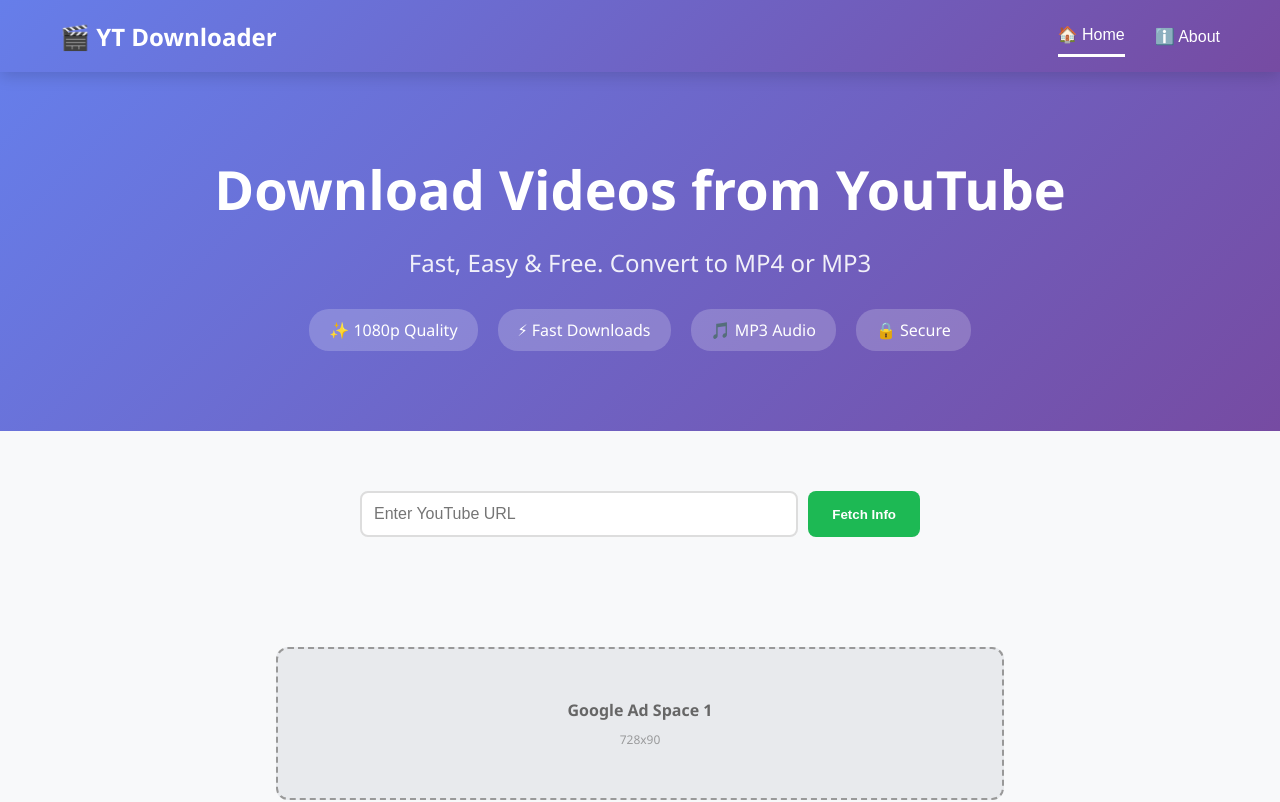
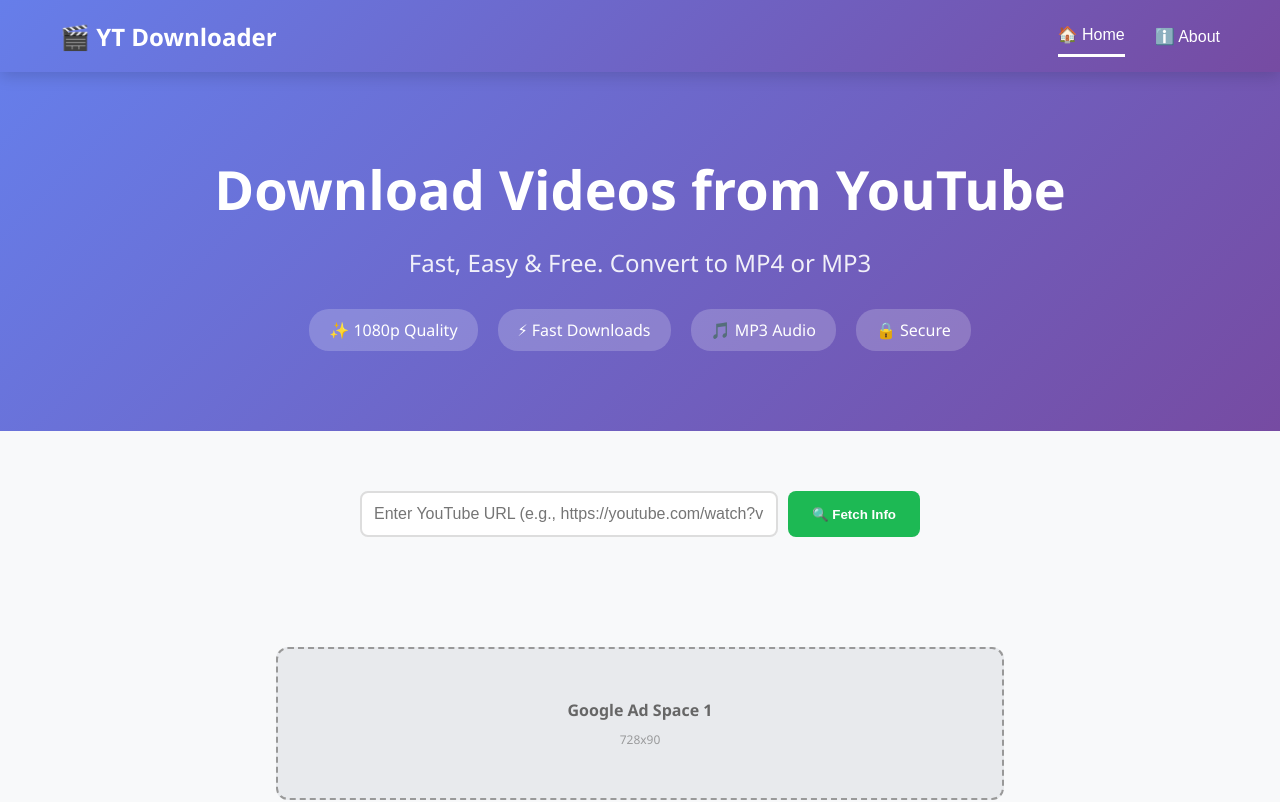
Before and after one commit to PenitentBot/video-downloader-frontend, a React (Create React App) app: page / in a window 1280 px wide. Shown: the top 802 px of the page. Built offline with nearby package versions, Linux system fonts and the light colour scheme.

Commit message:
Add complete functional DownloadForm

```diff
--- a/src/components/DownloadForm.js
+++ b/src/components/DownloadForm.js
@@ -23,7 +23,9 @@
     }
 
     if (isPlaylistUrl(url)) {
-      onPlaylistDetected(url);
+      if (onPlaylistDetected) {
+        onPlaylistDetected(url);
+      }
       return;
     }
 
@@ -45,7 +47,7 @@
       const data = await response.json();
       setMetadata(data);
     } catch (err) {
-      setError('❌ Failed to fetch video info');
+      setError('❌ Failed to fetch video info: ' + err.message);
       console.error(err);
     } finally {
       setLoading(false);
@@ -78,6 +80,7 @@
       link.click();
       document.body.removeChild(link);
 
+      setError('✅ Download started! Check your downloads folder.');
     } catch (err) {
       setError('❌ Download failed: ' + err.message);
       console.error(err);
@@ -91,13 +94,14 @@
       <div className="input-group">
         <input
           type="text"
-          placeholder="Enter YouTube URL"
+          placeholder="Enter YouTube URL (e.g., https://youtube.com/watch?v=...)"
           value={url}
           onChange={(e) => setUrl(e.target.value)}
           onKeyPress={(e) => e.key === 'Enter' && fetchMetadata()}
+          disabled={loading}
         />
         <button onClick={fetchMetadata} disabled={loading}>
-          {loading ? 'Loading...' : 'Fetch Info'}
+          {loading ? '⏳ Loading...' : '🔍 Fetch Info'}
         </button>
       </div>
 
@@ -115,7 +119,7 @@
                 checked={format === 'mp4'}
                 onChange={(e) => setFormat(e.target.value)}
               />
-              Video (MP4)
+              🎥 Video (MP4)
             </label>
             <label>
               <input
@@ -124,7 +128,7 @@
                 checked={format === 'audio'}
                 onChange={(e) => setFormat(e.target.value)}
               />
-              Audio (MP3)
+              🎵 Audio (MP3)
             </label>
           </div>
 
@@ -132,8 +136,8 @@
             <div className="quality-selector">
               <label>Quality:</label>
               <select value={quality} onChange={(e) => setQuality(e.target.value)}>
-                <option value="360">360p</option>
-                <option value="480">480p</option>
+                <option value="360">360p (Low)</option>
+                <option value="480">480p (Medium)</option>
                 <option value="720">720p (HD)</option>
                 <option value="1080">1080p (Full HD)</option>
               </select>
@@ -145,7 +149,7 @@
             onClick={handleDownload}
             disabled={loading}
           >
-            {loading ? 'Downloading...' : '⬇️ Download'}
+            {loading ? '⏳ Preparing Download...' : '⬇️ Download Now'}
           </button>
         </>
       )}
```
